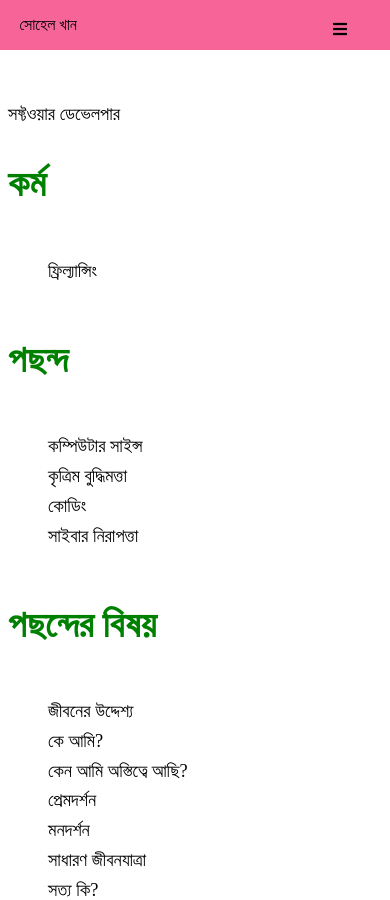
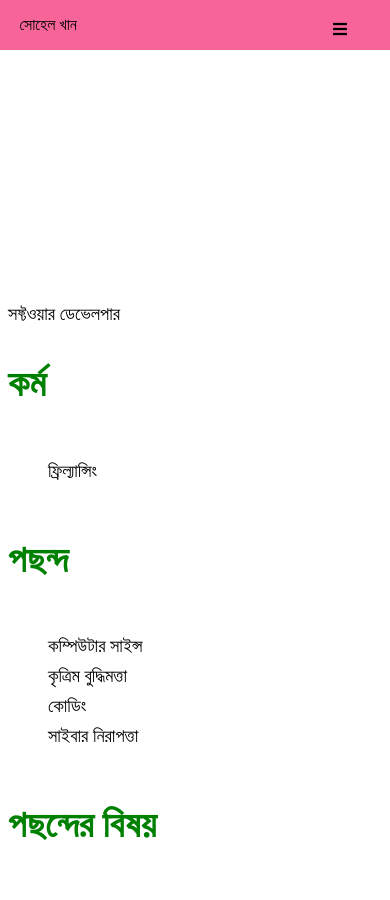
Before and after one commit to sohelkhanz/sohelkhanz.github.io, a Jekyll site: the page built from index.md, in a window 390 px wide and 900 px high. Built offline with Jekyll 4.4.1, drawn with Linux system fonts in a browser that asks for light colours.

Commit message:
Update style.css

```diff
--- a/assets/css/style.css
+++ b/assets/css/style.css
@@ -93,7 +93,7 @@ header {
 }
 
 main {
-      margin-top: 100px;
+      margin-top: 300px;
       color: #000;
       background: #fff;
       font-size: 1.15rem;
```
